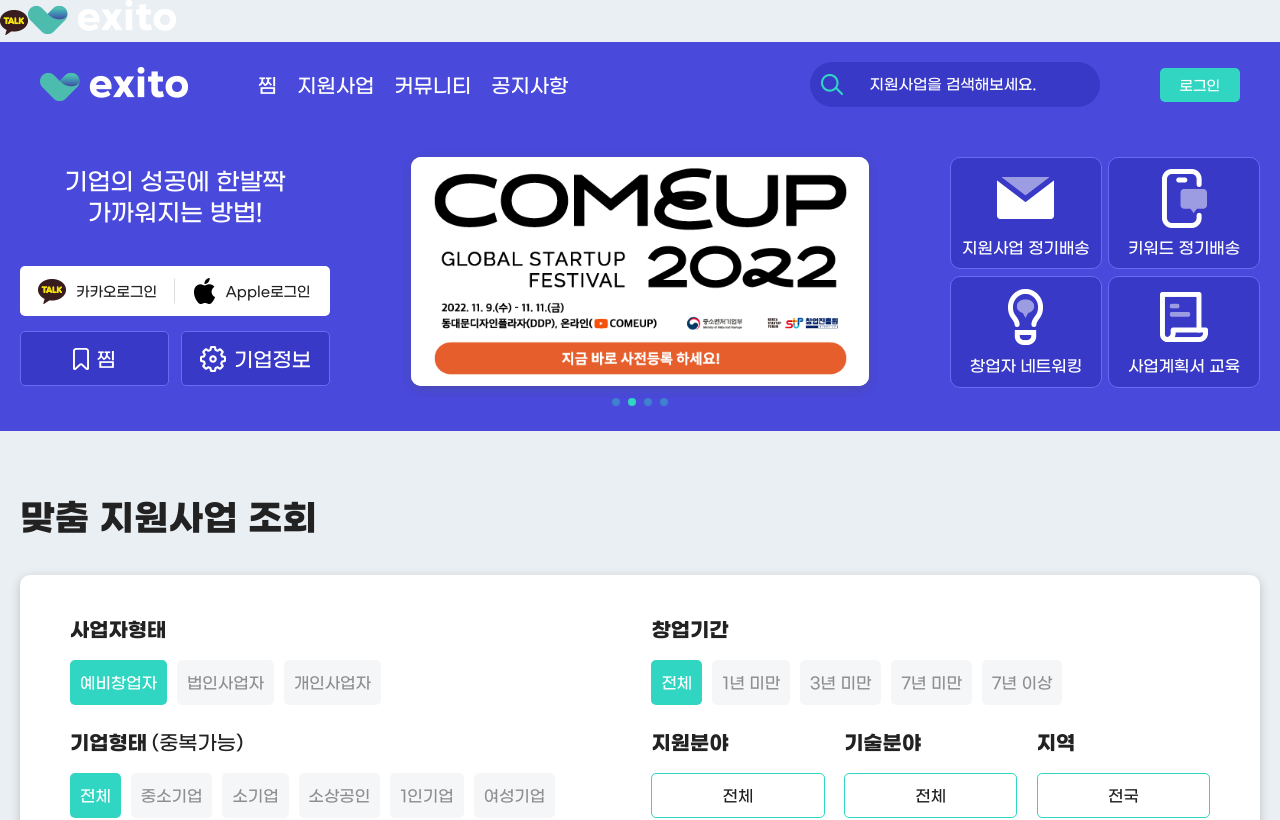
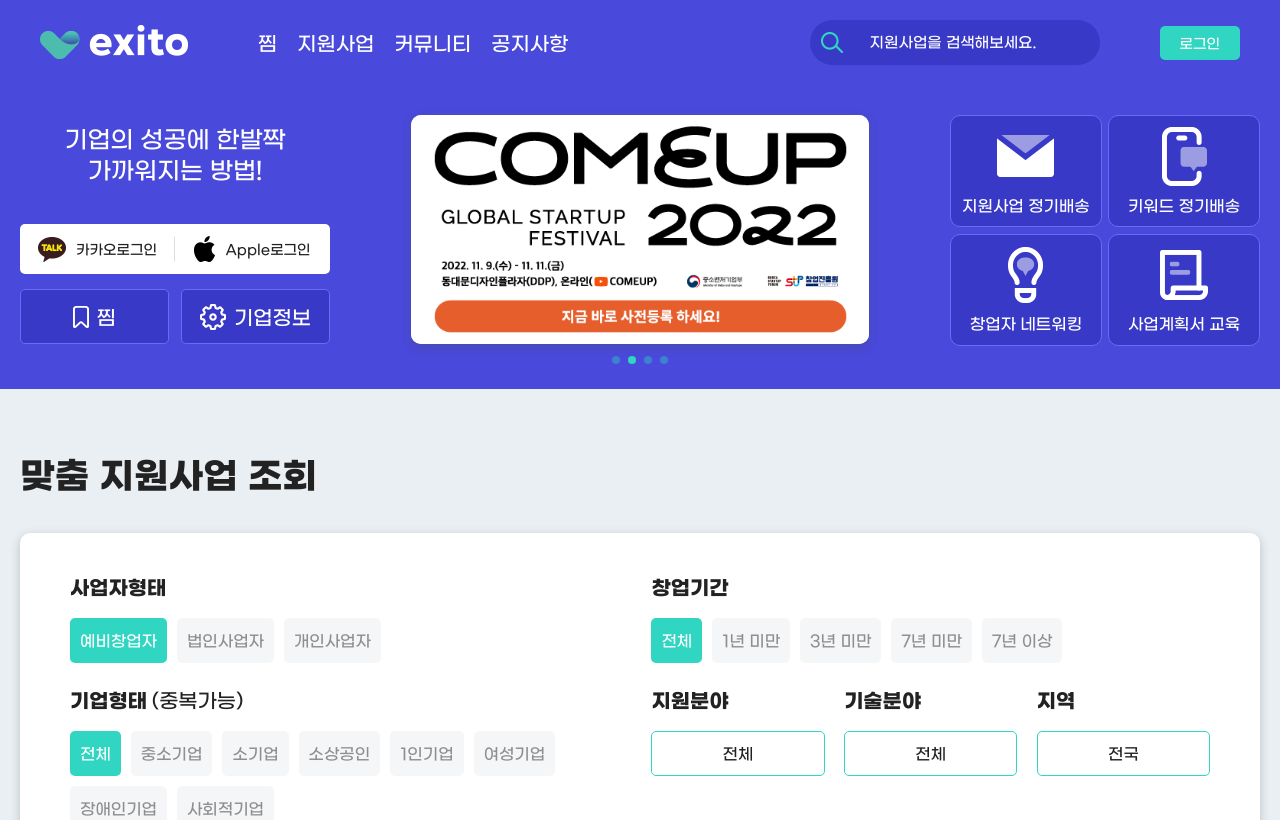
Before and after one commit to geunza/ex, a React (Create React App) app: page / in a window 1280 px wide. Shown: the top 820 px of the page. Built offline with nearby package versions, Linux system fonts and the light colour scheme; no server answers; a web font is replaced by a local one.

Commit message:
test 취소

```diff
--- a/src/components/Header.js
+++ b/src/components/Header.js
@@ -32,8 +32,6 @@
   };
   return (
     <>
-      <img src="/public_assets/img/home/sns_kakao.png" alt="Kakao Icon" />
-      <img src="/public_assets/img/LOGO.png" alt="HEYSOME LOGO" />
       <div className={styles.Header}>
         <h1 className={styles.headerLogo}>
           <Link to="/">
```
